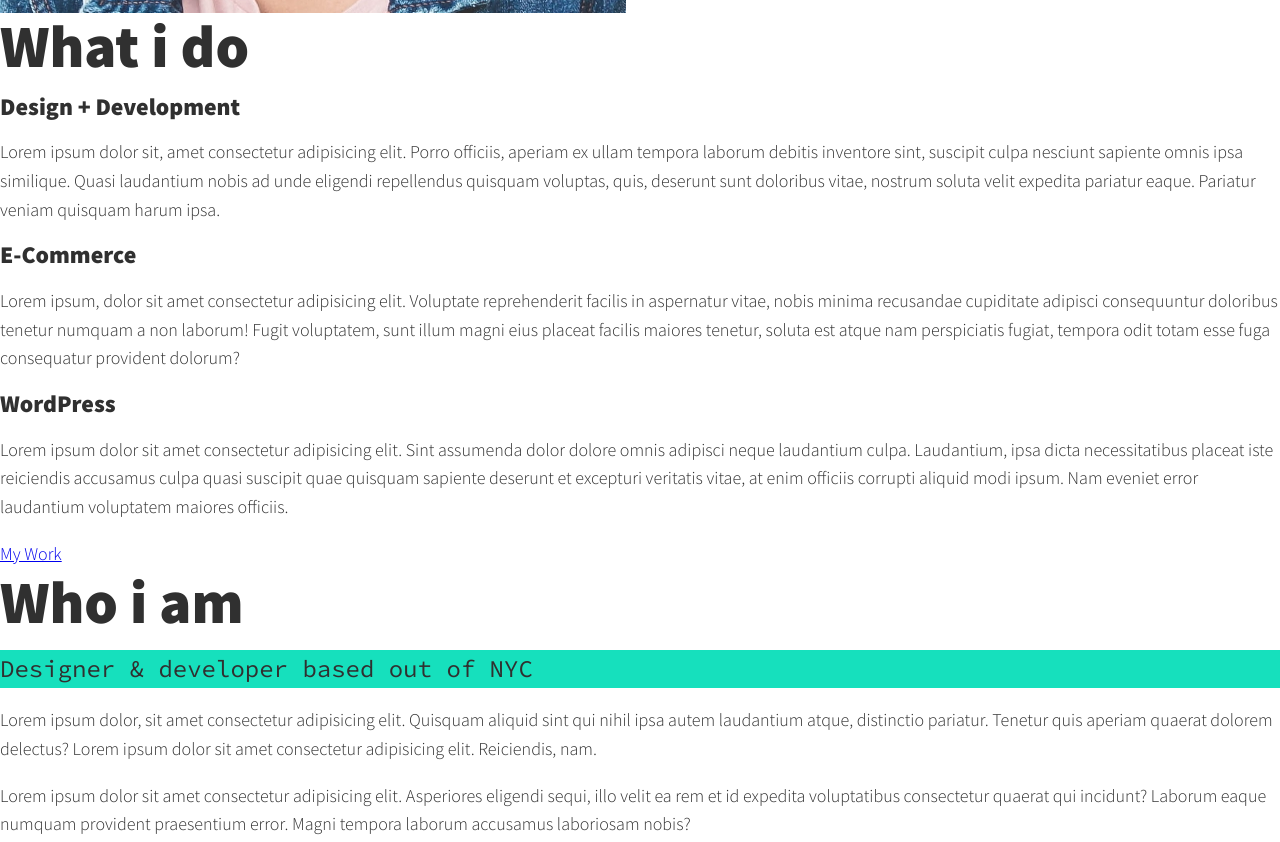
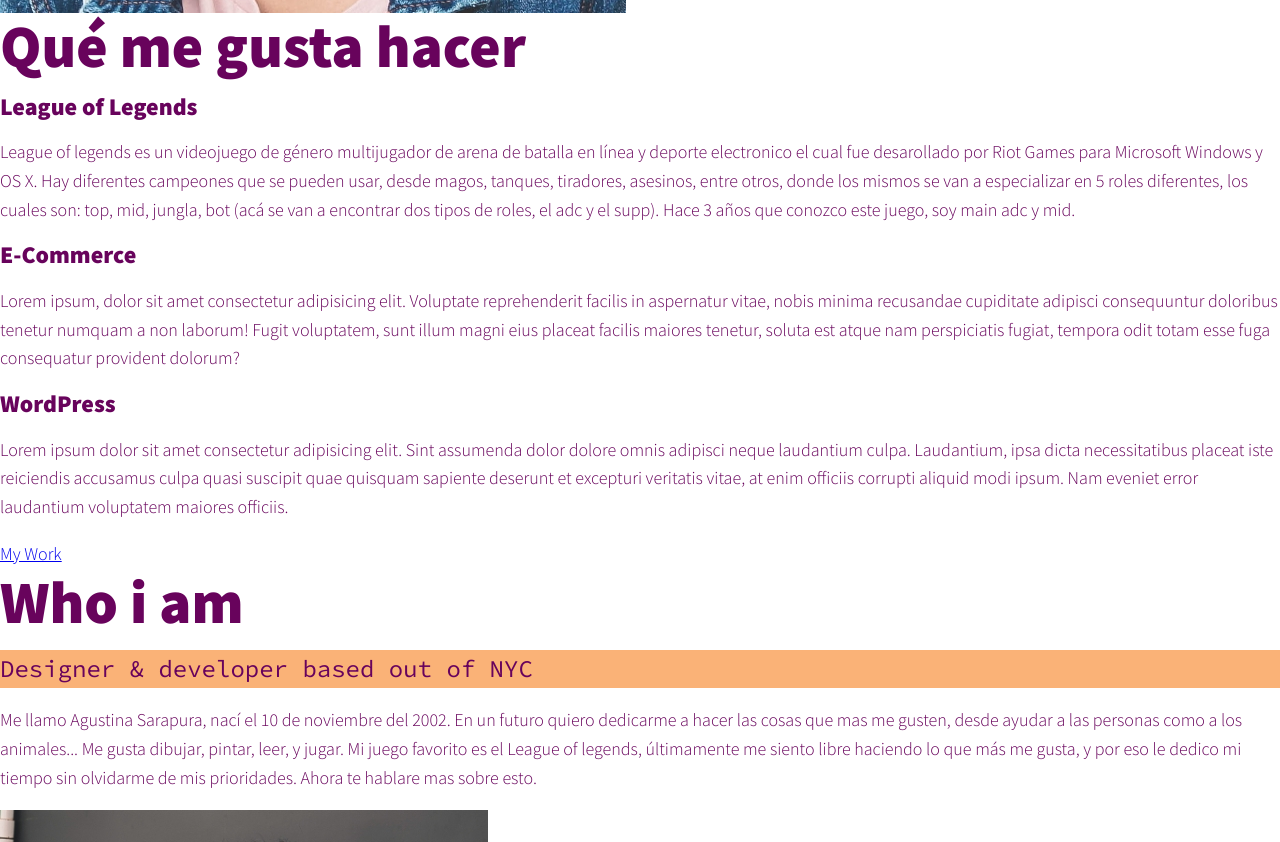
Before and after one commit to Aromd/prueba, a plain HTML site: page index.html in a window 1280 px wide. Shown: the part 980-1822 px from the top of the page. Drawn offline with nearby package versions, Linux system fonts and the light colour scheme.

Commit message:
Primera prueba - buscar mejor colores

```diff
--- a/css/style.css
+++ b/css/style.css
@@ -14,8 +14,8 @@
     --fw-bold: 900;
 
     --clr-light: #fff;
-    --clr-dark: #303030;
-    --clr--accent: #16e0bd;
+    --clr-dark: #68035c;
+    --clr--accent: #fab277;
 
     --fs-h1: 3rem;
     --fs-h2: 2.25rem;
--- a/index.html
+++ b/index.html
@@ -35,19 +35,19 @@
     <!-- Introduction-->
     <section class="intro" id="home">
         <h1 class="section__title section__title--intro">
-            Hi, i am <strong>Jane Smith</strong>
+            Hola, soy <strong>Sarapura</strong>
         </h1>
-        <p class="section__subtitle section__subtitle--intro">Front-end Dev</p>
+        <p class="section__subtitle section__subtitle--intro">Main adc - mid</p>
         <img src="img/dev-jane-01.jpg" alt="Jane Smith smiling">
     </section>
 
     <!-- My services-->
     <section class="my-services" id="services">
-        <h2 class="section__title section__title--services">What i do</h2>
+        <h2 class="section__title section__title--services">Qué me gusta hacer</h2>
         <div class="services">
             <div class="service">
-                <h3>Design + Development</h3>
-                <p>Lorem ipsum dolor sit, amet consectetur adipisicing elit. Porro officiis, aperiam ex ullam tempora laborum debitis inventore sint, suscipit culpa nesciunt sapiente omnis ipsa similique. Quasi laudantium nobis ad unde eligendi repellendus quisquam voluptas, quis, deserunt sunt doloribus vitae, nostrum soluta velit expedita pariatur eaque. Pariatur veniam quisquam harum ipsa.</p>
+                <h3>League of Legends</h3>
+                <p>League of legends es un videojuego de género multijugador de arena de batalla en línea y deporte electronico el cual fue desarollado por Riot Games para Microsoft Windows y OS X. Hay diferentes campeones que se pueden usar, desde magos, tanques, tiradores, asesinos, entre otros, donde los mismos se van a especializar en 5 roles diferentes, los cuales son: top, mid, jungla, bot (acá se van a encontrar dos tipos de roles, el adc y el supp). Hace 3 años que conozco este juego, soy main adc y mid.</p>
             </div> <!-- / service -->
 
             <div class="service">
@@ -70,8 +70,7 @@
         <p class="section__subtitle section__subtitle--about">Designer & developer based out of NYC</p>
 
         <div class="about-me__body">
-            <p>Lorem ipsum dolor, sit amet consectetur adipisicing elit. Quisquam aliquid sint qui nihil ipsa autem laudantium atque, distinctio pariatur. Tenetur quis aperiam quaerat dolorem delectus? Lorem ipsum dolor sit amet consectetur adipisicing elit. Reiciendis, nam.</p>
-            <p>Lorem ipsum dolor sit amet consectetur adipisicing elit. Asperiores eligendi sequi, illo velit ea rem et id expedita voluptatibus consectetur quaerat qui incidunt? Laborum eaque numquam provident praesentium error. Magni tempora laborum accusamus laboriosam nobis?</p>
+            <p>Me llamo Agustina Sarapura, nací el 10 de noviembre del 2002. En un futuro quiero dedicarme a hacer las cosas que mas me gusten, desde ayudar a las personas como a los animales... Me gusta dibujar, pintar, leer, y jugar. Mi juego favorito es el League of legends, últimamente me siento libre haciendo lo que más me gusta, y por eso le dedico mi tiempo sin olvidarme de mis prioridades. Ahora te hablare mas sobre esto.</p>
         </div>
         <img src="img/dev-jane-02.jpg" alt="Jane leaning against a bus">
     </section>
```
